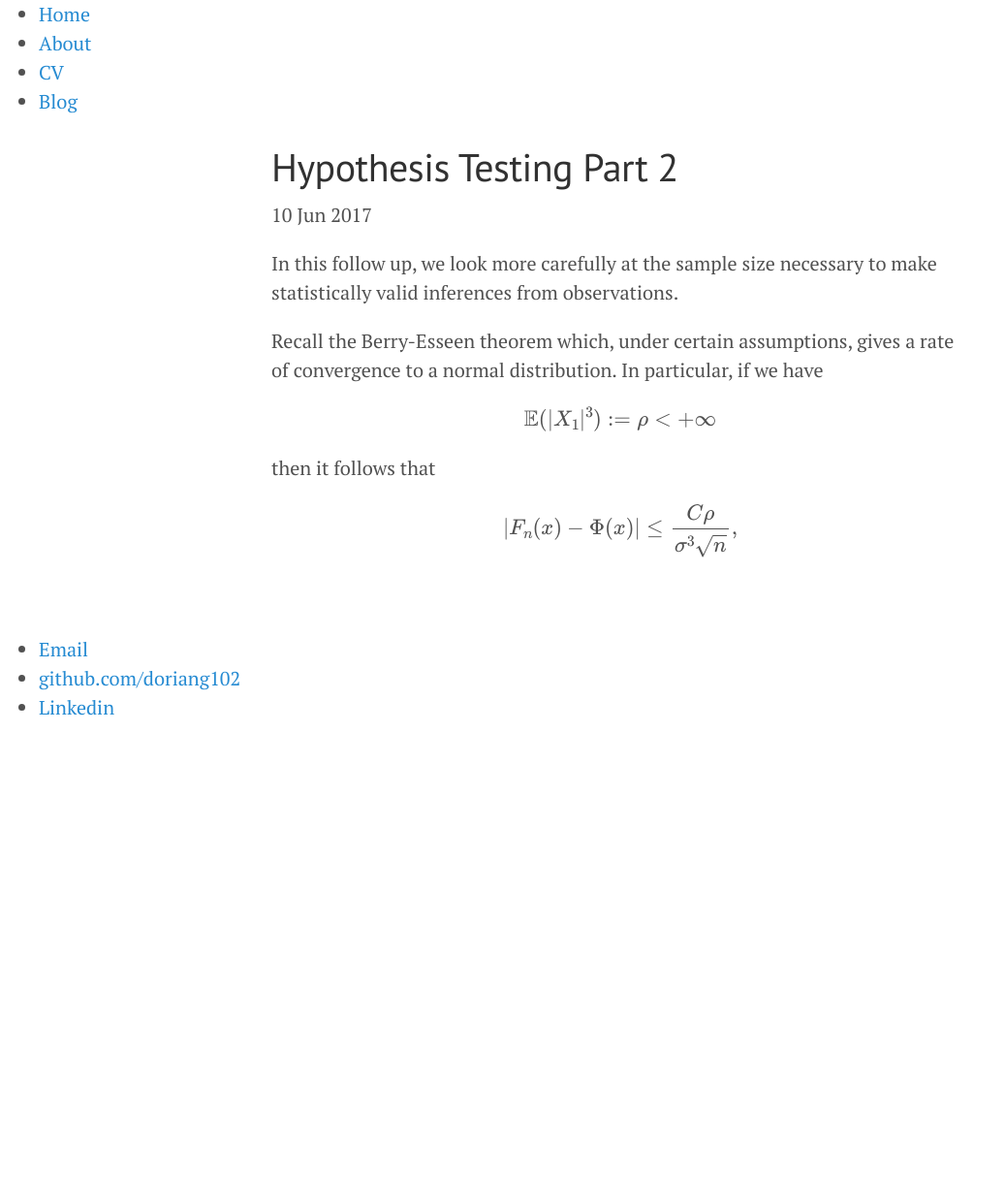
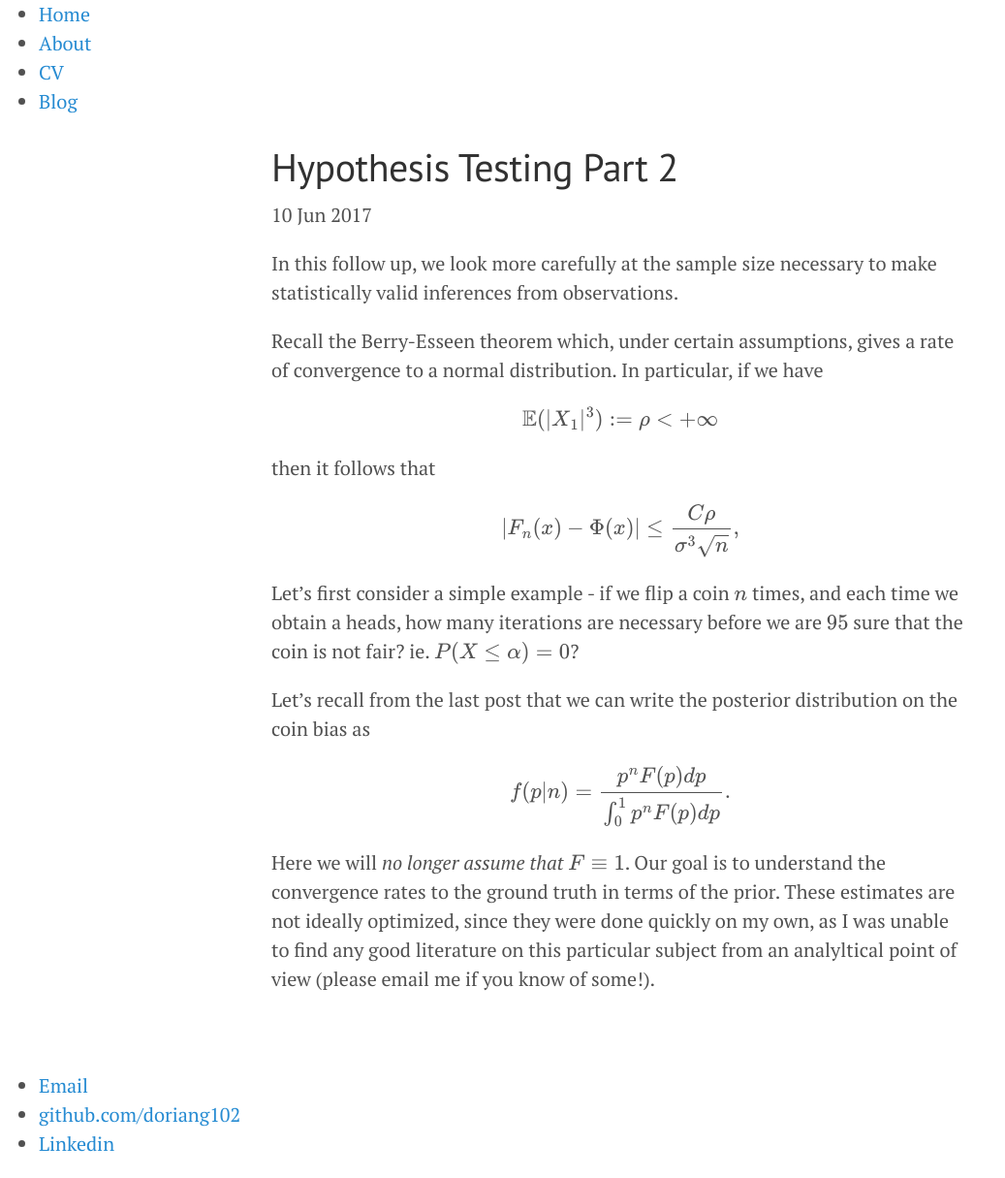
Before and after one commit to doriang102/doriang102.github.io, a Jekyll site: the page built from _posts/2017-06-10-hypothesis-testing-part-2.md, in a window 1280 px wide. Shown: the whole page at 97% size, without its empty margins (0-1037 px from the left). Built offline with Jekyll 4.4.1, drawn with Linux system fonts in a browser that asks for light colours; our own code applies the rules of GitHub Pages for plain Markdown files; formulas are drawn with MathJax 3; before the commit the page ends 900 px from its top, so only the background shows below that.

Commit message:
Update 2017-06-10-hypothesis-testing-part-2.md

```diff
--- a/_posts/2017-06-10-hypothesis-testing-part-2.md
+++ b/_posts/2017-06-10-hypothesis-testing-part-2.md
@@ -8,3 +8,12 @@ $$ \mathbb{E}(|X_1|^3) := \rho < +\infty $$
 then it follows that
 
 $$\left|F_{n}(x)-\Phi (x)\right| \leq \frac{C\rho}{\sigma^3 \sqrt{n}},$$
+
+
+Let's first consider a simple example - if we flip a coin $$n$$ times, and each time we obtain a heads, how many iterations are necessary before we are $$95%$$ sure that the coin is not fair? ie. $$P(X \leq \alpha) = 0$$?
+
+Let's recall from the last post that we can write the posterior distribution on the coin bias as
+
+$$ f(p | n) = \frac{p^nF(p)dp}{\int_0^1 p^n F(p) dp}.$$
+
+Here we will *no longer assume that $$F \equiv 1$$*. Our goal is to understand the convergence rates to the ground truth in terms of the prior. These estimates are not ideally optimized, since they were done quickly on my own, as I was unable to find any good literature on this particular subject from an analyltical point of view (please email me if you know of some!).
```
